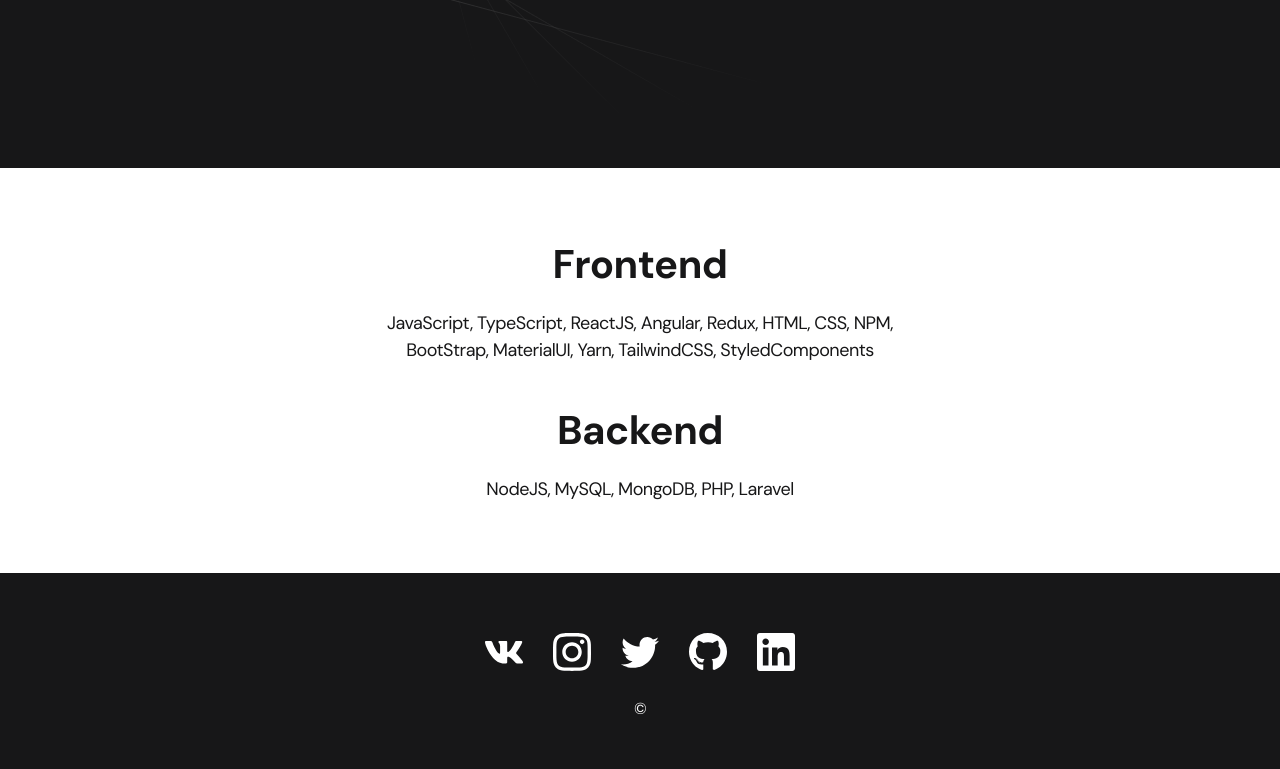
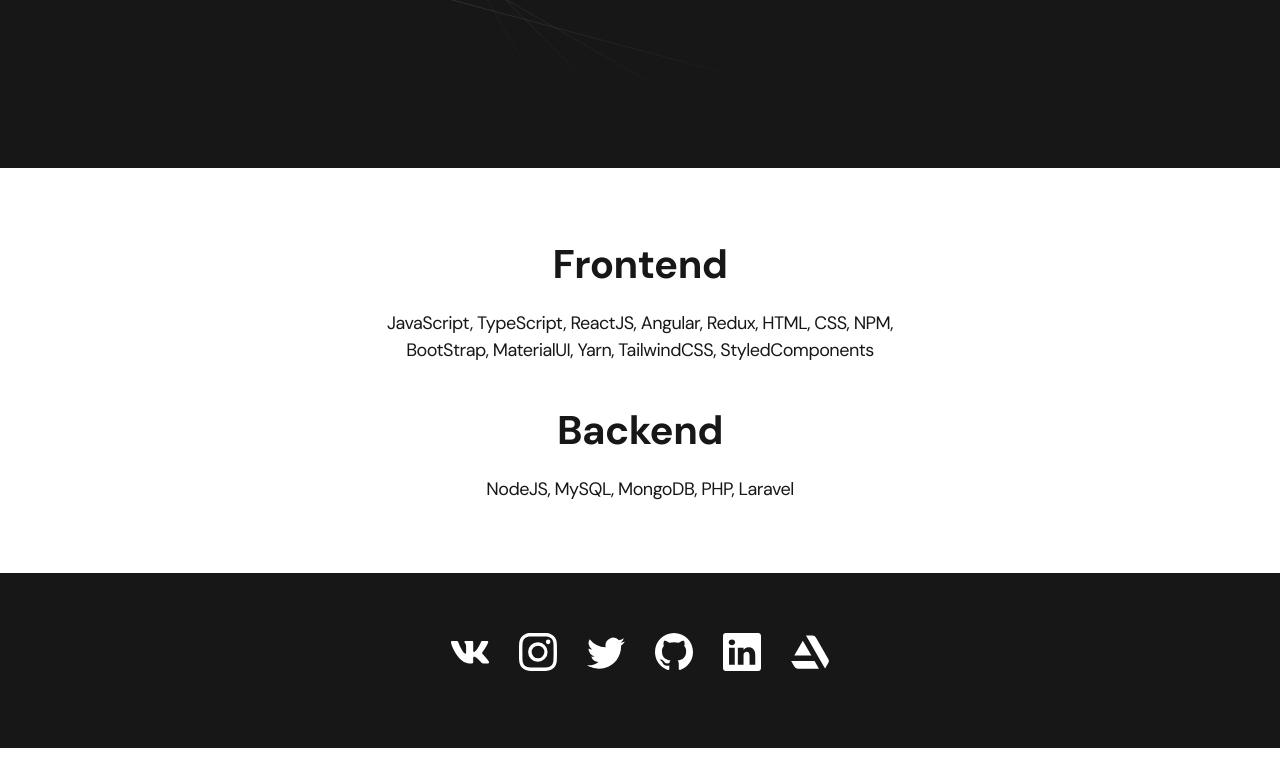
Before and after one commit to vmosenkov/portfolio-react, a React (Create React App) app: page / in a window 1280 px wide. Shown: the part 604-1373 px from the top of the page. After the commit the page ends 1352 px from the top, so only its background shows below. Built offline with nearby package versions, Linux system fonts and the light colour scheme.

Commit message:
Update Footer.jsx

```diff
--- a/src/components/Footer/Footer.jsx
+++ b/src/components/Footer/Footer.jsx
@@ -1,14 +1,17 @@
 import React from 'react';
+
+// dependencies - icon
+import { BsInstagram } from 'react-icons/bs';
+import { BsTwitter } from 'react-icons/bs';
+import { BsGithub } from 'react-icons/bs';
+import { BsLinkedin } from 'react-icons/bs';
+import { FaArtstation } from 'react-icons/fa';
 
 // styles
 import "./Footer.css";
 
 // icons - social buttons
 import vk from "./icons/vk.svg";
-import instagram from "./icons/instagram.svg";
-import twitter from "./icons/twitter.svg";
-import gitHub from "./icons/gitHub.svg";
-import linkedIn from "./icons/linkedIn.svg";
 
 const Footer = () => {
   return (
@@ -16,16 +19,19 @@ const Footer = () => {
       <div className="container">
          <div className="footer__wrapper">
             <ul className="social">
-               <li className="social__item"><a href="#!"><img src={vk} alt="Link"/></a></li>
-               <li className="social__item"><a href="#!"><img src={instagram} alt="Link"/></a></li>
-               <li className="social__item"><a href="#!"><img src={twitter} alt="Link"/></a></li>
-               <li className="social__item"><a href="#!"><img src={gitHub} alt="Link"/></a></li>
-               <li className="social__item"><a href="#!"><img src={linkedIn} alt="Link"/></a></li>
+               <li className="social__item"><a href="https://vk.com/vmosenkov" rel="noreferrer" target="_blank"><img src={vk} alt="Link"/></a></li>
+               <li className="social__item"><a href="https://www.instagram.com/v.mosenkov/" rel="noreferrer" target="_blank"><BsInstagram className="social__icons" /></a></li>
+               <li className="social__item"><a href="#!" rel="noreferrer" target="_blank"><BsTwitter className="social__icons" /></a></li>
+               <li className="social__item"><a href="https://github.com/vmosenkov" rel="noreferrer" target="_blank"><BsGithub className="social__icons" /></a></li>
+               <li className="social__item"><a href="www.linkedin.com/in/vmosenkov" rel="noreferrer" target="_blank"><BsLinkedin className="social__icons" /></a></li>
+               <li className="social__item"><a href="https://www.artstation.com/vmosenkov" rel="noreferrer" target="_blank"><FaArtstation className="social__icons" /></a></li>
             </ul>
             <div className="copyright">
-               <p>©</p>
+               {/* <p>All content copyright Vladislav Mosenkov</p> */}
             </div>
+
          </div>
+
       </div>
    </footer>
   )
```
